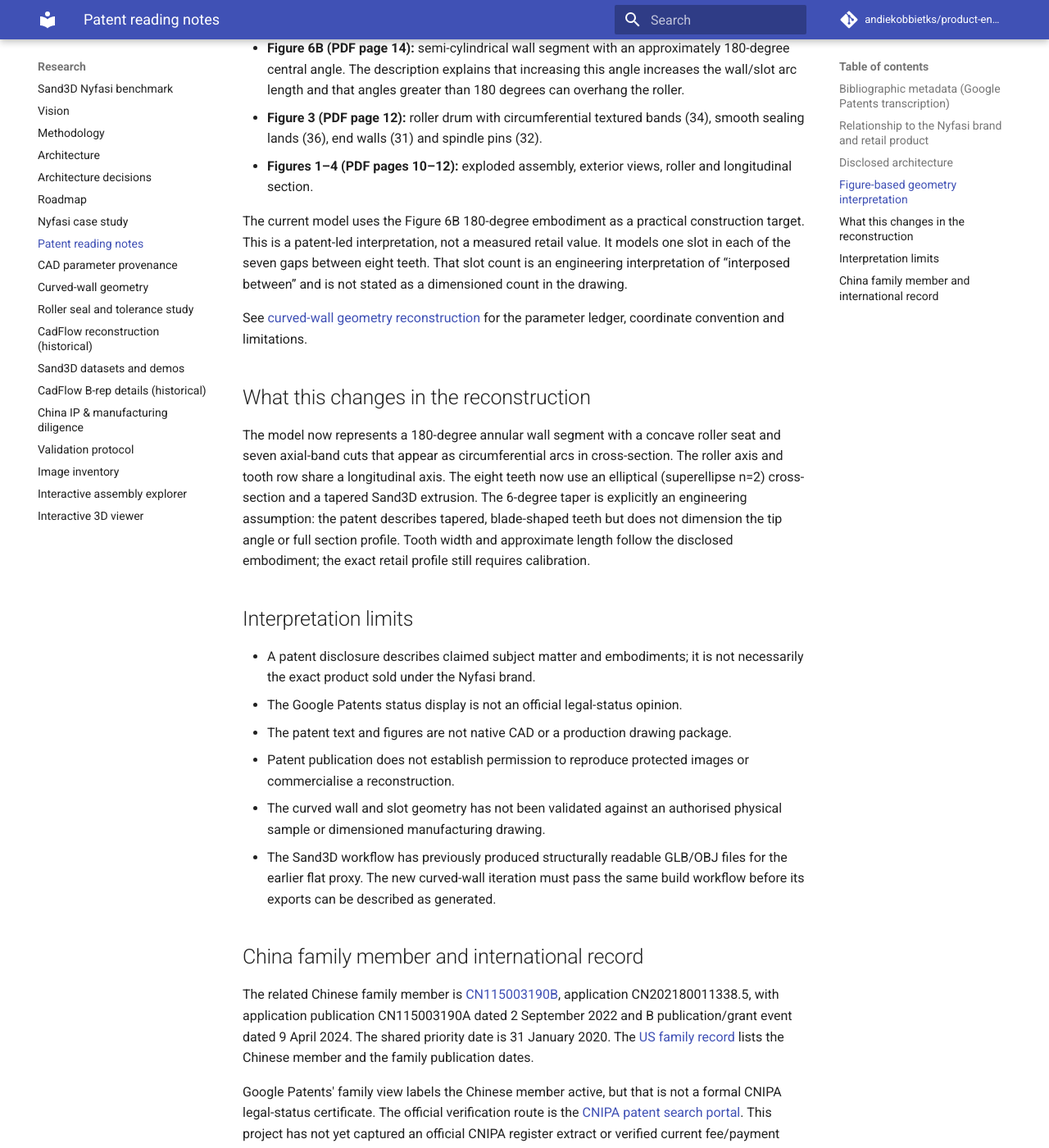
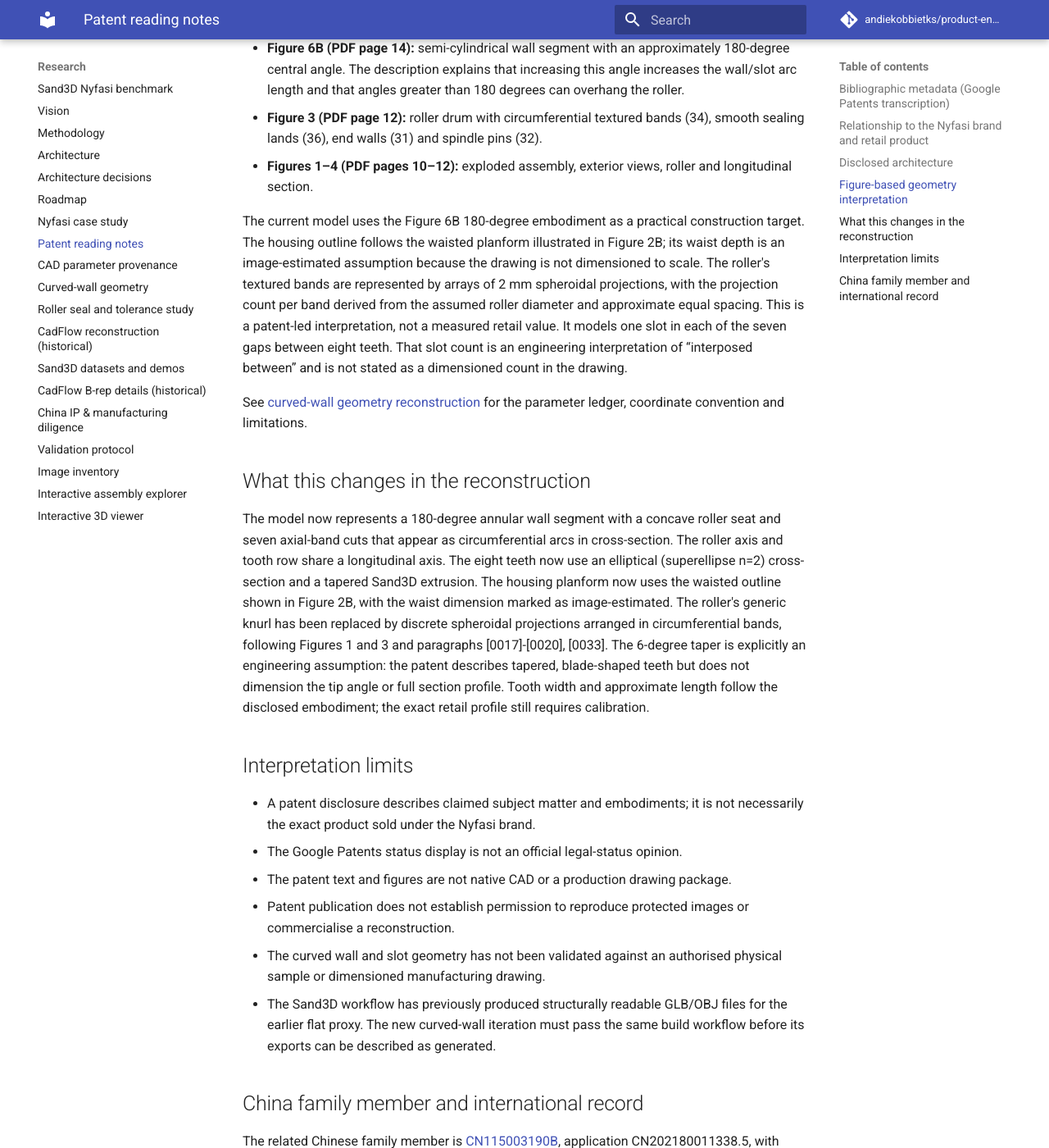
Before and after one commit to andiekobbietks/product-engineering-lab, an MkDocs documentation site: the page built from docs/experiments/patent-reading-notes.md, in a window 1280 px wide and 1400 px high, scrolled down 1899 px. Shown: the whole window at 82% size. Built offline with MkDocs 1.6.1 and Material for MkDocs 9.7.7, drawn with Linux system fonts in a browser that asks for light colours; comment, search, counter and statistics services are not loaded.

Commit message:
Document improved patent-led housing and roller geometry

```diff
--- a/docs/experiments/patent-reading-notes.md
+++ b/docs/experiments/patent-reading-notes.md
@@ -44,13 +44,13 @@ The official EPO publication PDF was inspected directly:
 - **Figure 3 (PDF page 12):** roller drum with circumferential textured bands (34), smooth sealing lands (36), end walls (31) and spindle pins (32).
 - **Figures 1–4 (PDF pages 10–12):** exploded assembly, exterior views, roller and longitudinal section.
 
-The current model uses the Figure 6B 180-degree embodiment as a practical construction target. This is a patent-led interpretation, not a measured retail value. It models one slot in each of the seven gaps between eight teeth. That slot count is an engineering interpretation of “interposed between” and is not stated as a dimensioned count in the drawing.
+The current model uses the Figure 6B 180-degree embodiment as a practical construction target. The housing outline follows the waisted planform illustrated in Figure 2B; its waist depth is an image-estimated assumption because the drawing is not dimensioned to scale. The roller's textured bands are represented by arrays of 2 mm spheroidal projections, with the projection count per band derived from the assumed roller diameter and approximate equal spacing. This is a patent-led interpretation, not a measured retail value. It models one slot in each of the seven gaps between eight teeth. That slot count is an engineering interpretation of “interposed between” and is not stated as a dimensioned count in the drawing.
 
 See [curved-wall geometry reconstruction](curved-wall-geometry.md) for the parameter ledger, coordinate convention and limitations.
 
 ## What this changes in the reconstruction
 
-The model now represents a 180-degree annular wall segment with a concave roller seat and seven axial-band cuts that appear as circumferential arcs in cross-section. The roller axis and tooth row share a longitudinal axis. The eight teeth now use an elliptical (superellipse n=2) cross-section and a tapered Sand3D extrusion. The 6-degree taper is explicitly an engineering assumption: the patent describes tapered, blade-shaped teeth but does not dimension the tip angle or full section profile. Tooth width and approximate length follow the disclosed embodiment; the exact retail profile still requires calibration.
+The model now represents a 180-degree annular wall segment with a concave roller seat and seven axial-band cuts that appear as circumferential arcs in cross-section. The roller axis and tooth row share a longitudinal axis. The eight teeth now use an elliptical (superellipse n=2) cross-section and a tapered Sand3D extrusion. The housing planform now uses the waisted outline shown in Figure 2B, with the waist dimension marked as image-estimated. The roller's generic knurl has been replaced by discrete spheroidal projections arranged in circumferential bands, following Figures 1 and 3 and paragraphs [0017]-[0020], [0033]. The 6-degree taper is explicitly an engineering assumption: the patent describes tapered, blade-shaped teeth but does not dimension the tip angle or full section profile. Tooth width and approximate length follow the disclosed embodiment; the exact retail profile still requires calibration.
 
 ## Interpretation limits
 
```
